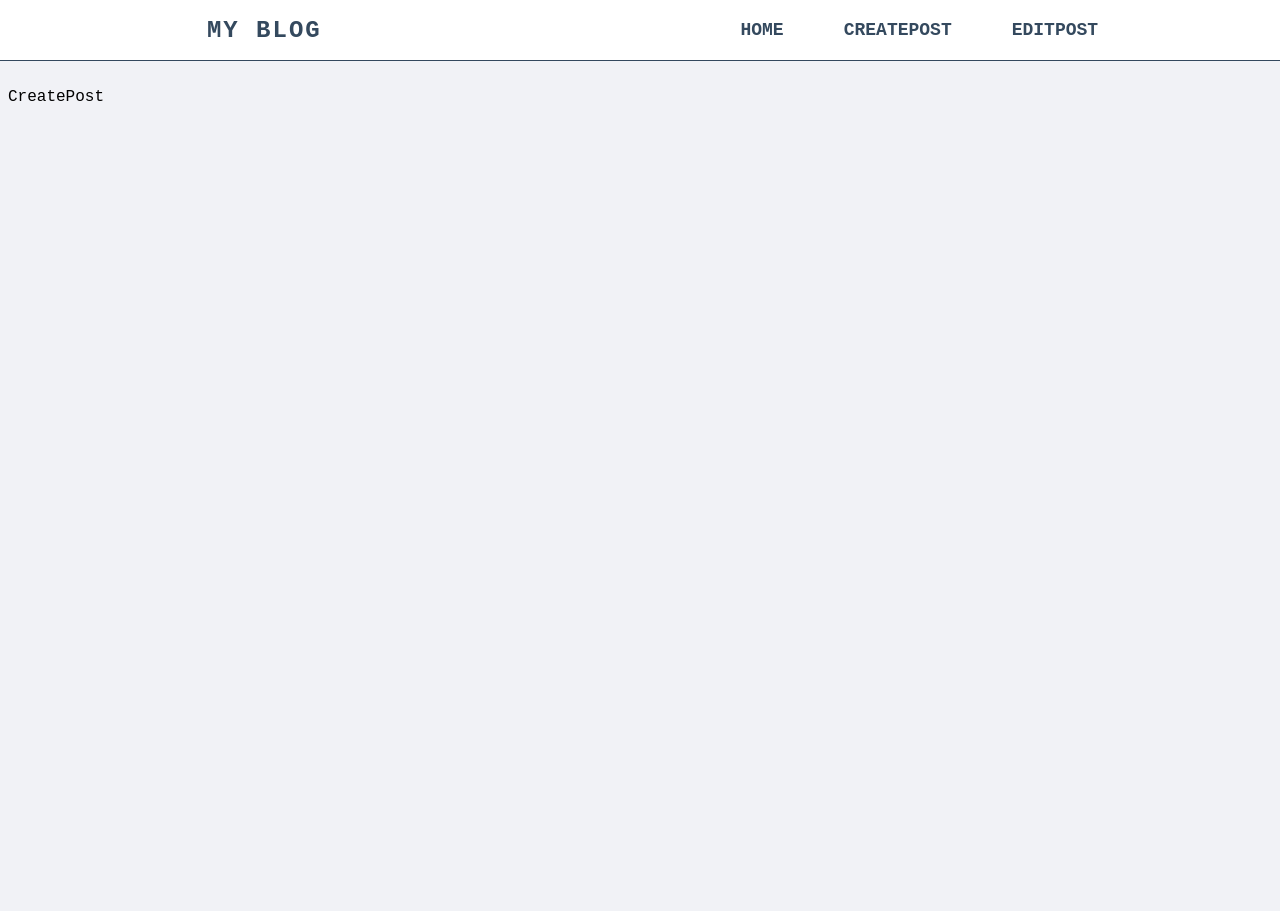
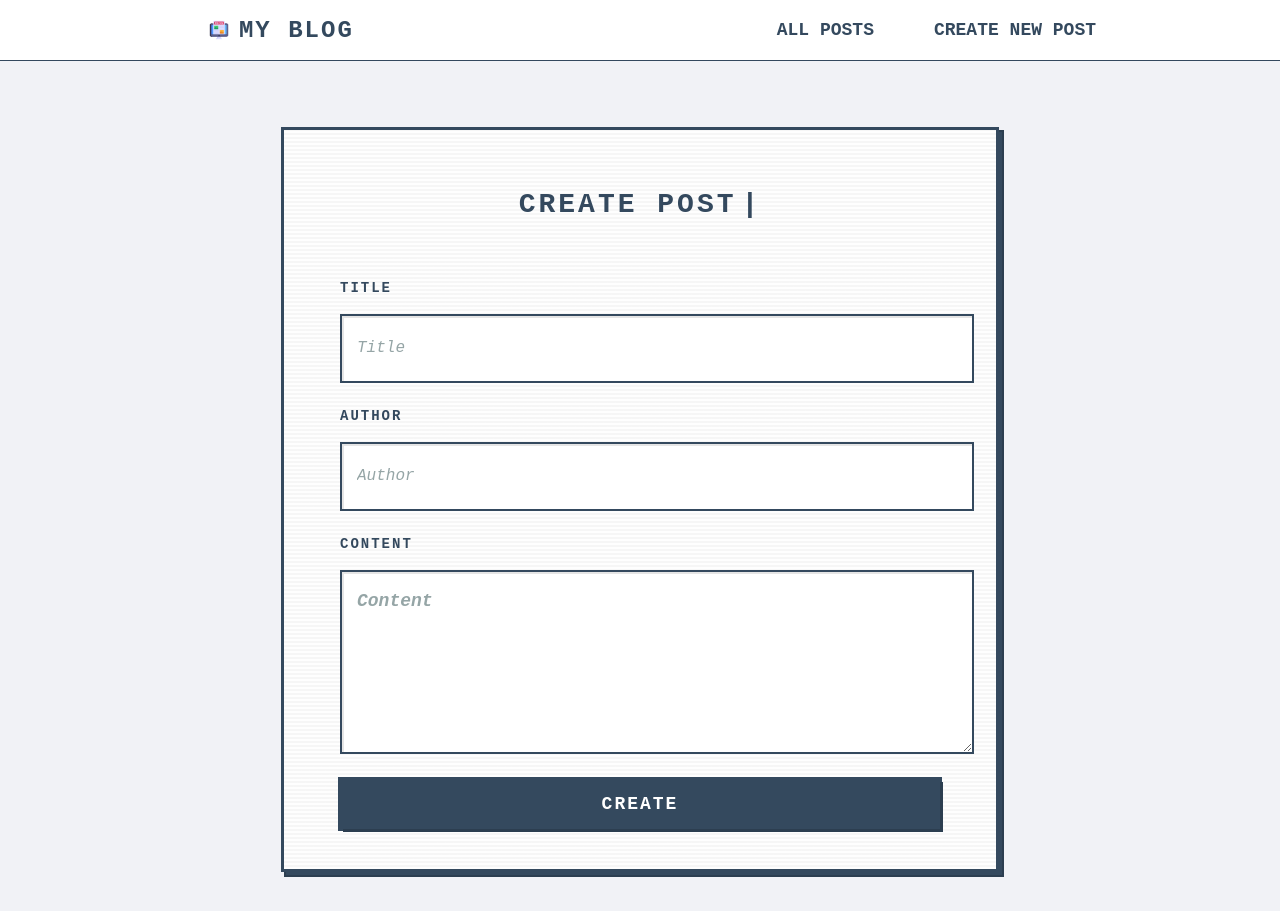
Before and after one commit to Slim-coder20/Blog-app, a React (Vite) app: page /create-post in a window 1280 px wide. Before the commit the page ends 800 px from the top, so only its background shows below. Built offline with nearby package versions, Linux system fonts and the light colour scheme; the HTML template or start-up script is replaced by a standard one.

Commit message:
faet: creation du formulaire pour la création de post 2 - gestion des erreurs 3 - gestion du style et

```diff
--- a/src/App.css
+++ b/src/App.css
@@ -51,6 +51,9 @@ body {
 }
 
 .navbar-title {
+  display: flex;
+  align-items: center;
+  justify-content: center;
   font-size: 24px;
   text-align: left;
   margin: 0;
@@ -58,8 +61,14 @@ body {
   font-weight: bold;
   color: #34495e;
   text-transform: uppercase;
+  text-decoration: none;
   letter-spacing: 2px;
   font-family: "Courier New", Courier, monospace;
+}
+.navbar-title:hover {
+  color: #2e86c1;
+  transform: scale(1.05);
+  transition: all 0.3s ease;
 }
 
 .navbar-links {
@@ -68,6 +77,12 @@ body {
   align-items: center;
 }
 
+.navbar-logo {
+  width: 20px;
+  height: 20px;
+  object-fit: contain;
+  margin-right: 10px;
+}
 /* Post Component */
 .post {
   display: grid;
@@ -89,7 +104,7 @@ body {
 }
 
 .edit-btn {
-  background-color: #2e86c1;
+  background-color: #34495e;;
   color: #fff;
   border: none;
   padding: 10px 20px;
@@ -99,7 +114,7 @@ body {
   grid-column: 1 / 2;
 }
 .delete-btn {
-  background-color: #e74c3c;
+  background-color:#34495e;
   color: #fff;
   border: none;
   padding: 10px 20px;
@@ -108,13 +123,13 @@ body {
   grid-column: 3 / 4;
 }
 .edit-btn:hover {
-  background-color: #27ae60;
+  background-color: #1f2a35;
   color: #fff;
   transform: scale(1.05);
   transition: all 0.3s ease;
 }
 .delete-btn:hover {
-  background-color: #c0392b;
+  background-color:#1f2a35;
   color: #fff;
   transform: scale(1.05);
   transition: all 0.3s ease;
--- a/src/App.jsx
+++ b/src/App.jsx
@@ -4,6 +4,7 @@ import { Routes, Route } from "react-router-dom";
 import Home from "./pages/Home.jsx";
 import CreatePost from "./pages/CreatePost.jsx";
 import EditPost from "./pages/EditPost.jsx";
+import DeletePost from "./pages/DeletePost.jsx";
 import PostProvider from "./context/PostContext.jsx";
 function App() {
   return (
@@ -14,6 +15,7 @@ function App() {
           <Route path="/" element={<Home />} />
           <Route path="/create-post" element={<CreatePost />} />
           <Route path="/edit-post/:id" element={<EditPost />} />
+          <Route path="/delete-post/:id" element={<DeletePost />} />
         </Routes>
       </PostProvider>
     </div>
--- a/src/components/Navbar.jsx
+++ b/src/components/Navbar.jsx
@@ -4,16 +4,16 @@ import "../App.css";
 export const Navbar = () => {
   return (
     <div className="navbar">
-      <h1 className="navbar-title">MY BLOG</h1>
+      <Link to="/" className="navbar-title">
+      <img src="/blog.png" alt="logo" className="navbar-logo" />
+      MY BLOG
+      </Link>
       <div className="navbar-links">
         <Link to="/" className="navlink">
-          Home
+          All Posts
         </Link>
         <Link to="/create-post" className="navlink">
-          CreatePost
-        </Link>
-        <Link to="/edit-post" className="navlink">
-          EditPost
+          Create New Post
         </Link>
       </div>
     </div>
--- a/src/components/Post.jsx
+++ b/src/components/Post.jsx
@@ -1,14 +1,29 @@
-import React from 'react'
+import React from "react";
+import { useNavigate } from "react-router-dom";
 
 export const Post = (props) => {
+  const { id, title, content, author, date } = props.post;
+  const navigate = useNavigate();
+
+  function handleDelete() {
+    navigate(`/delete-post/${id}`);
+  }
+  function handleEdit() {
+    navigate(`/edit-post/${id}`);
+  }
+
   return (
-    <div className='post'>
-      <h3>{props.post.title}</h3>
-      <p>{props.post.content}</p>
-      <p>Author: {props.post.author}</p>
-      <p>Date: {props.post.date}</p>
-      <button className='edit-btn'>Edit</button>
-      <button className='delete-btn'>Delete</button>
+    <div className="post">
+      <h3>{title}</h3>
+      <p>{content}</p>
+      <p>Author: {author}</p>
+      <p>Date: {date}</p>
+      <button className="edit-btn" onClick={handleEdit}>
+        Edit
+      </button>
+      <button className="delete-btn" onClick={handleDelete}>
+        Delete
+      </button>
     </div>
   );
 };
--- a/src/pages/CreatePost.jsx
+++ b/src/pages/CreatePost.jsx
@@ -1,10 +1,84 @@
-import React from 'react'
-import "../App.css"
+import React from "react";
+import styles from "../styles/CreatePostContainer.module.css";
+import { useForm } from "react-hook-form";
+import { yupResolver } from "@hookform/resolvers/yup";
+import * as yup from "yup";
+import { useState } from "react";
+import "../App.css";
 
 const CreatePost = () => {
+  const [posts, setPosts] = useState([]);
+  const schema = yup.object().shape({
+    title: yup
+      .string()
+      .required("Title is required")
+      .min(3, "Title must be at least 3 characters long"),
+    author: yup
+      .string()
+      .required("Author is required")
+      .min(3, "Author must be at least 3 characters long"),
+    content: yup
+      .string()
+      .required("Content is required")
+      .min(10, "Content must be at least 10 characters long"),
+  });
+
+  const {
+    register,
+    handleSubmit,
+    reset,
+    formState: { errors },
+  } = useForm({
+    resolver: yupResolver(schema),
+  });
+
+  function onSubmit(data) {
+    const newPost = {
+      id: Date.now(),
+      title: data.title,
+      author: data.author,
+      content: data.content,
+      date: new Date().toLocaleDateString(),
+    };
+    setPosts([...posts, newPost]);
+    console.log("Form data:", data);
+    console.log("New post created:", newPost);
+    reset();
+  }
+
   return (
-    <div>CreatePost</div>
-  )
-}
+    <div className={styles.createPostContainer}>
+      <h1 className={styles.createPostTitle}>Create Post</h1>
+      <form onSubmit={handleSubmit(onSubmit)} className={styles.createPostForm}>
+        <div className={styles.createPostFormItem}>
+          <label htmlFor="title">Title</label>
+          <input type="text" placeholder="Title" {...register("title")} />
+        </div>
+        {errors.title && <p className={styles.error}>{errors.title.message}</p>}
+        <div className={styles.createPostFormItem}>
+          <label htmlFor="author">Author</label>
+          <input type="text" placeholder="Author" {...register("author")} />
+        </div>
+        {errors.author && (
+          <p className={styles.error}>{errors.author.message}</p>
+        )}
+        <div className={styles.createPostFormItem}>
+          <label htmlFor="content">Content</label>
+          <textarea
+            type="text"
+            placeholder="Content"
+            {...register("content")}
+          />
+        </div>
+        {errors.content && (
+          <p className={styles.error}>{errors.content.message}</p>
+        )}
+        <button type="submit" className={styles.createPostFormButton}>
+          Create
+        </button>
+      </form>
+    </div>
+  );
+};
 
-export default CreatePost
+export default CreatePost;
--- /dev/null
+++ b/src/pages/DeletePost.jsx
@@ -0,0 +1,9 @@
+import React from 'react'
+import "../App.css"
+const DeletePost = () => {
+  return (
+    <div>DeletePost</div>
+  )
+}
+
+export default DeletePost
--- /dev/null
+++ b/src/styles/CreatePostContainer.module.css
@@ -0,0 +1,194 @@
+.createPostContainer {
+  display: flex;
+  flex-direction: column;
+  align-items: center;
+  justify-content: flex-start;
+  gap: 20px;
+  padding: 40px;
+  margin: 40px auto;
+  width: 50%;
+  background-color: #fefefe;
+  background-image: repeating-linear-gradient(
+    0deg,
+    transparent,
+    transparent 2px,
+    rgba(0, 0, 0, 0.03) 2px,
+    rgba(0, 0, 0, 0.03) 4px
+  );
+  border: 2px solid #34495e;
+  border-radius: 0;
+  box-shadow: 0 0 0 1px #34495e, 4px 4px 0 0 #34495e, 4px 4px 0 2px #2c3e50;
+  font-family: "Courier New", Courier, monospace;
+}
+
+.createPostTitle {
+  font-size: 28px;
+  font-weight: bold;
+  color: #34495e;
+  margin-bottom: 30px;
+  text-transform: uppercase;
+  letter-spacing: 3px;
+  font-family: "Courier New", Courier, monospace;
+  position: relative;
+  padding-bottom: 10px;
+}
+
+.createPostTitle::after {
+  content: "|";
+  animation: blink 1s infinite;
+  color: #34495e;
+  margin-left: 5px;
+}
+
+@keyframes blink {
+  0%,
+  50% {
+    opacity: 1;
+  }
+  51%,
+  100% {
+    opacity: 0;
+  }
+}
+
+/* Create Post Form Styles */
+.createPostForm {
+  display: flex;
+  flex-direction: column;
+  align-items: center;
+  justify-content: flex-start;
+  gap: 25px;
+  width: 100%;
+}
+
+.createPostFormItem {
+  display: flex;
+  flex-direction: column;
+  align-items: flex-start;
+  justify-content: center;
+  gap: 10px;
+  width: 100%;
+  max-width: 600px;
+}
+
+.createPostFormItem label {
+  font-size: 14px;
+  font-weight: bold;
+  color: #34495e;
+  text-transform: uppercase;
+  letter-spacing: 2px;
+  font-family: "Courier New", Courier, monospace;
+  margin-bottom: 8px;
+  align-self: flex-start;
+}
+
+.createPostFormItem input {
+  width: 100%;
+  height: 45px;
+  border: 2px solid #34495e;
+  border-radius: 0;
+  padding: 10px 15px;
+  font-size: 16px;
+  font-weight: normal;
+  color: #2c3e50;
+  background-color: #fff;
+  font-family: "Courier New", Courier, monospace;
+  box-shadow: inset 2px 2px 0 0 rgba(0, 0, 0, 0.1);
+  transition: all 0.2s ease;
+}
+
+.createPostFormItem input:focus {
+  outline: none;
+  border-color: #2c3e50;
+  box-shadow: inset 2px 2px 0 0 rgba(0, 0, 0, 0.1),
+    0 0 0 3px rgba(52, 73, 94, 0.1);
+}
+
+.createPostFormItem input::placeholder {
+  color: #95a5a6;
+  font-style: italic;
+}
+
+.createPostFormItem textarea {
+  width: 100%;
+  min-height: 150px;
+  border: 2px solid #34495e;
+  border-radius: 0;
+  padding: 15px;
+  font-size: 18px;
+  font-weight: bold;
+  color: #2c3e50;
+  background-color: #fff;
+  font-family: "Courier New", Courier, monospace;
+  resize: vertical;
+  box-shadow: inset 2px 2px 0 0 rgba(0, 0, 0, 0.1);
+  line-height: 1.6;
+  transition: all 0.2s ease;
+}
+
+.createPostFormItem textarea:focus {
+  outline: none;
+  border-color: #2c3e50;
+  box-shadow: inset 2px 2px 0 0 rgba(0, 0, 0, 0.1),
+    0 0 0 3px rgba(52, 73, 94, 0.1);
+}
+
+.createPostFormItem textarea::placeholder {
+  color: #95a5a6;
+  font-style: italic;
+}
+
+.createPostFormButton {
+  width: 100%;
+  max-width: 600px;
+  height: 50px;
+  border: 2px solid #34495e;
+  border-radius: 0;
+  padding: 12px 20px;
+  font-size: 18px;
+  font-weight: bold;
+  color: #fff;
+  background-color: #34495e;
+  cursor: pointer;
+  transition: all 0.2s ease;
+  font-family: "Courier New", Courier, monospace;
+  text-transform: uppercase;
+  letter-spacing: 2px;
+  box-shadow: 3px 3px 0 0 #2c3e50, 0 0 0 2px #34495e;
+  position: relative;
+}
+
+.createPostFormButton:hover {
+  background-color: #2c3e50;
+  box-shadow: 2px 2px 0 0 #1a252f, 0 0 0 2px #2c3e50;
+  transform: translate(1px, 1px);
+}
+
+.createPostFormButton:active {
+  transform: translate(3px, 3px);
+  box-shadow: 0 0 0 0 #1a252f, 0 0 0 2px #2c3e50;
+}
+
+.createPostFormButton:focus {
+  outline: none;
+  box-shadow: 3px 3px 0 0 #2c3e50, 0 0 0 2px #34495e,
+    0 0 0 5px rgba(52, 73, 94, 0.2);
+}
+
+.createPostFormButton:disabled {
+  opacity: 0.5;
+  cursor: not-allowed;
+  transform: none;
+}
+
+.error {
+  color: #e74c3c;
+  font-size: 16px;
+  font-weight: bold;
+  text-transform: none;
+  letter-spacing: normal;
+  font-family: "Courier New", Courier, monospace;
+  margin-bottom: 0px;
+  align-self: center;
+  text-align: center;
+}
```
